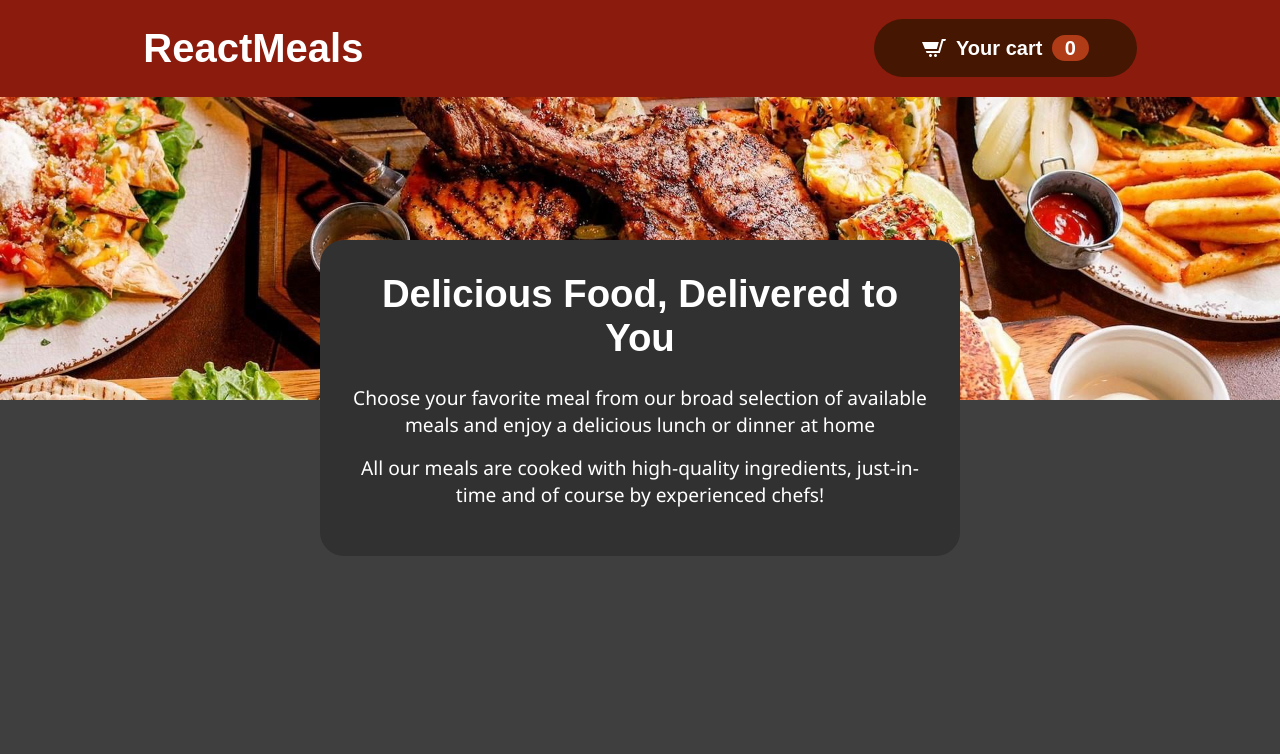
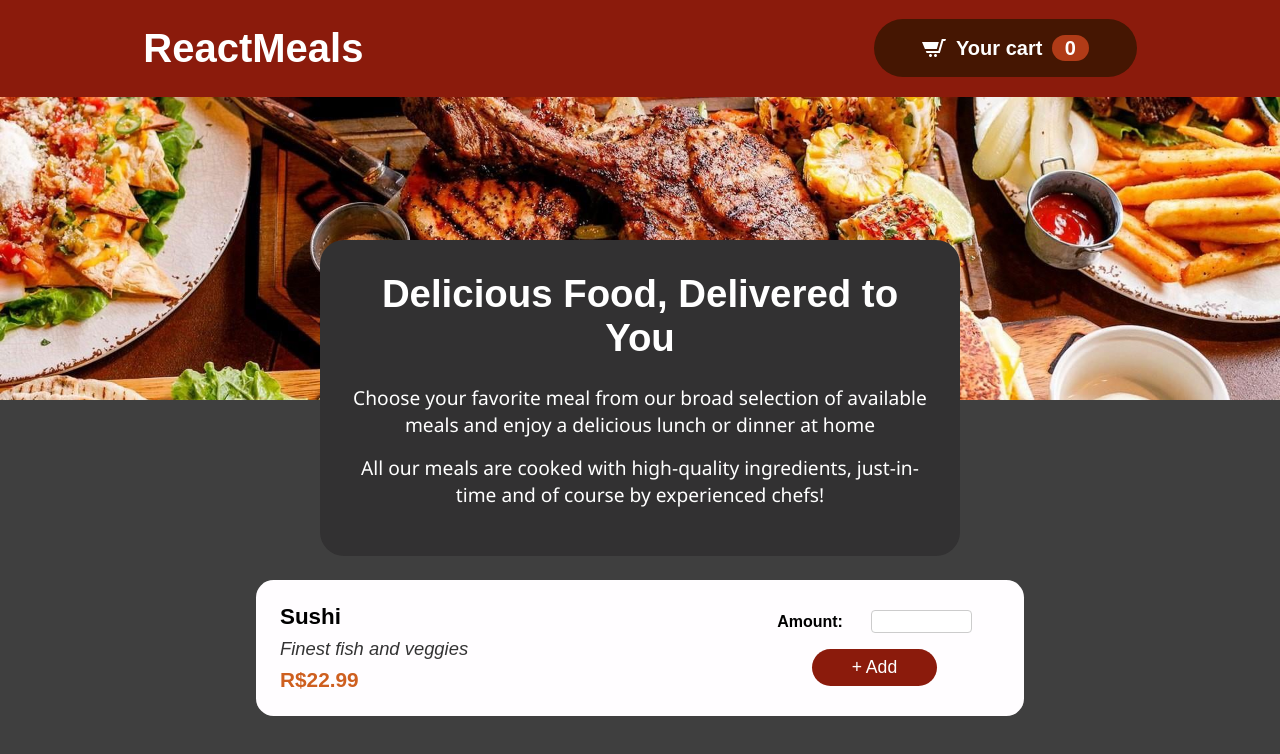
Before and after one commit to mathesukkj/react-meals, a React (Vite) app: page / in a window 1280 px wide. Shown: the top 754 px of the page. Built offline with nearby package versions, Linux system fonts and the light colour scheme.

Commit message:
feat: add MealItem component

```diff
--- a/src/App.jsx
+++ b/src/App.jsx
@@ -1,5 +1,6 @@
 import "./App.css";
 import Header from "./components/Header/Header";
+import AllMeals from "./components/Meals/AllMeals";
 import Hero from "./components/Meals/Hero";
 
 function App() {
@@ -7,6 +8,7 @@ function App() {
         <>
             <Header />
             <Hero />
+            <AllMeals />
         </>
     );
 }
--- a/src/components/Meals/AllMeals.jsx
+++ b/src/components/Meals/AllMeals.jsx
@@ -0,0 +1,19 @@
+import React from "react";
+import styled from "styled-components";
+import MealItem from "./MealItem/MealItem";
+
+const Container = styled.div`
+    width: 60%;
+    margin: 0 auto;
+    background-color: #fffdff;
+    margin-top: 1.5rem;
+    border-radius: 1.1rem;
+`;
+
+export default function AllMeals() {
+    return (
+        <Container>
+            <MealItem />
+        </Container>
+    );
+}
--- a/src/components/Meals/MealItem/MealItem.jsx
+++ b/src/components/Meals/MealItem/MealItem.jsx
@@ -0,0 +1,47 @@
+import React from "react";
+import styled from "styled-components";
+import MealItemForm from "./MealItemForm";
+
+const Container = styled.div`
+    width: 100%;
+    padding: 1.5rem;
+    display: flex;
+    justify-content: space-between;
+    align-items: center;
+
+    h1 {
+        font-size: 1.4rem;
+    }
+
+    > div {
+        display: flex;
+        flex-direction: column;
+        gap: 8px;
+    }
+`;
+
+const Description = styled.p`
+    font-size: 1.15rem;
+    color: #161616df;
+    font-style: italic;
+`;
+
+const Price = styled.span`
+    color: #ce5f1f;
+    font-weight: 700;
+    font-family: sans-serif;
+    font-size: 1.3rem;
+`;
+
+export default function MealItem() {
+    return (
+        <Container>
+            <div>
+                <h1>Sushi</h1>
+                <Description>Finest fish and veggies</Description>
+                <Price>R$22.99</Price>
+            </div>
+            <MealItemForm />
+        </Container>
+    );
+}
--- a/src/components/Meals/MealItem/MealItemForm.jsx
+++ b/src/components/Meals/MealItem/MealItemForm.jsx
@@ -0,0 +1,47 @@
+import React from "react";
+import styled from "styled-components";
+
+const Container = styled.div`
+    label {
+        font-weight: 700;
+        font-size: 1rem;
+        font-family: sans-serif;
+    }
+`;
+
+const InputGroup = styled.div`
+    display: flex;
+    justify-content: space-evenly;
+    align-items: center;
+    margin-bottom: 0.5rem;
+
+    input {
+        padding: 0.2rem;
+        width: 40%;
+        border-radius: 0.25rem;
+        border: 1px solid #ccc;
+    }
+`;
+
+const Button = styled.button`
+    background-color: #8b1b0c;
+    border: 0;
+    padding: 0.5rem;
+    font-size: 1.1rem;
+    width: 50%;
+    margin: 0 auto;
+    border-radius: 2rem;
+    color: white;
+`;
+
+export default function MealItemForm() {
+    return (
+        <Container>
+            <InputGroup>
+                <label>Amount:</label>
+                <input type="number" name="amount" />
+            </InputGroup>
+            <Button>+ Add</Button>
+        </Container>
+    );
+}
```
